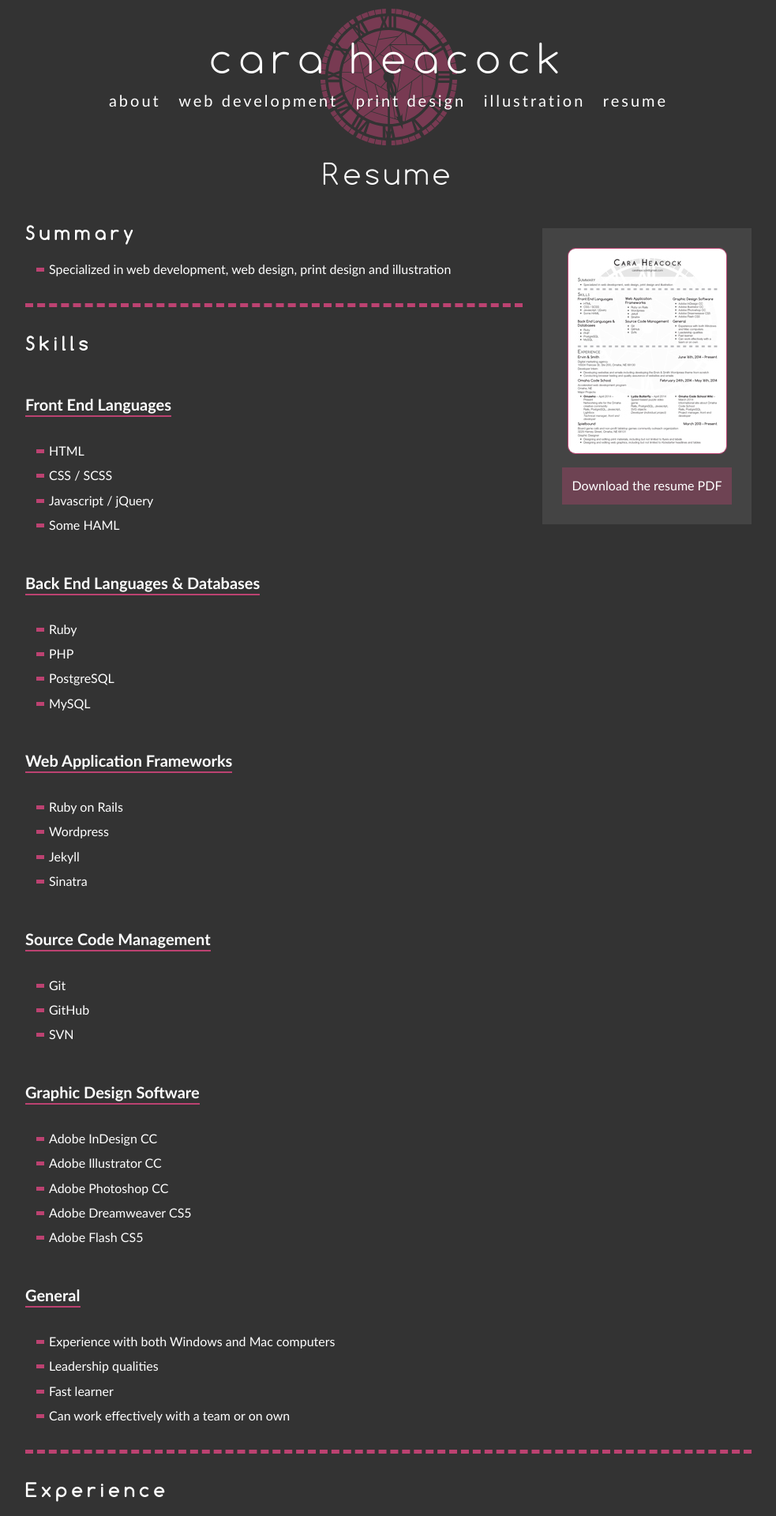
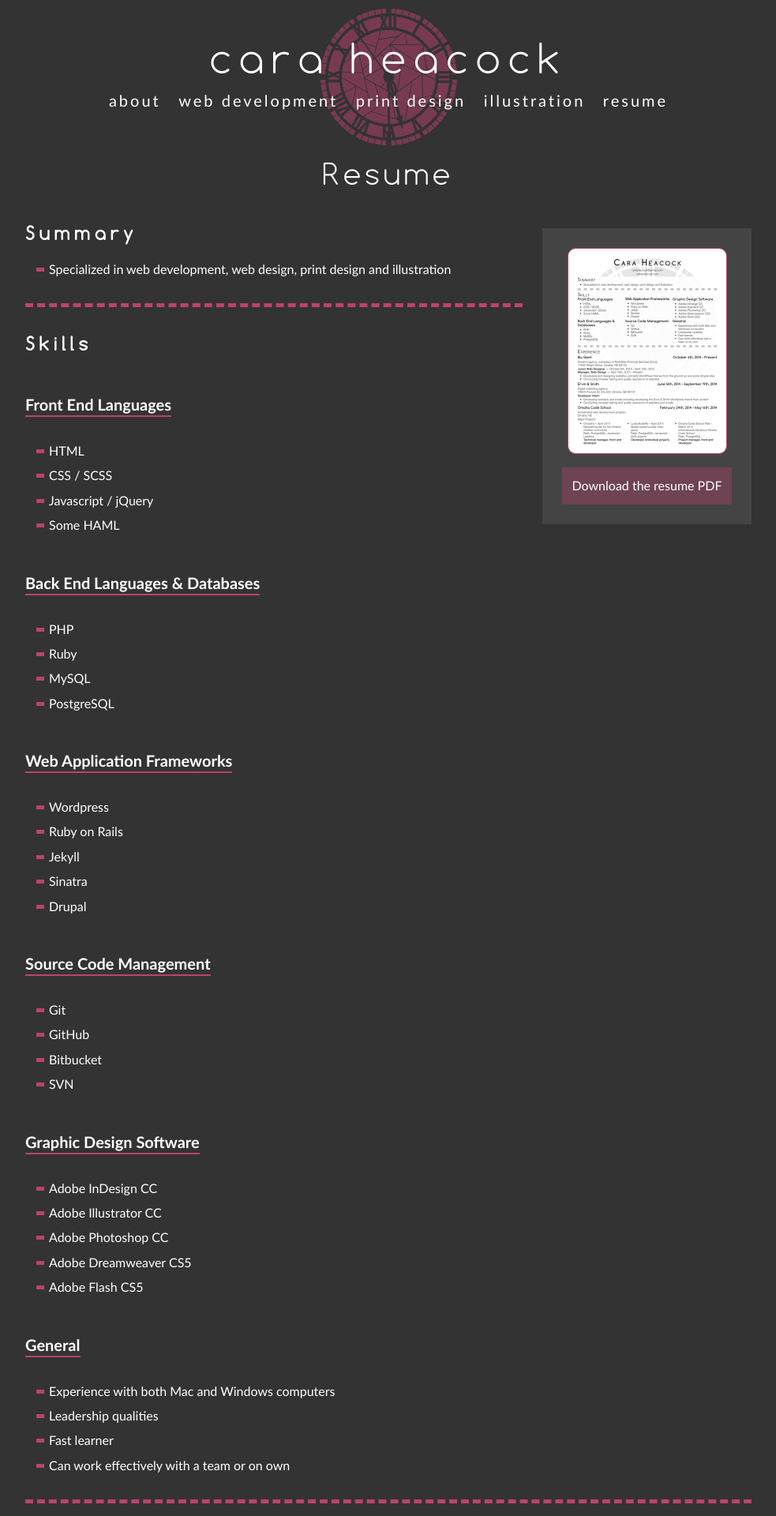
Before and after one commit to Caraheacock/caraheacock.github.io, a Jekyll site: the page built from resume.html, in a window 1280 px wide. Shown: the top 1920 px of the page at 79% size, without its empty margins (148-1131 px from the left). Built offline with Jekyll 4.4.1, drawn with Linux system fonts in a browser that asks for light colours; Markdown is read by kramdown in place of the engine named in the settings; some of the changed text lies outside the part shown.

Commit message:
Updated resume, added more media queries to portfolio thumbnails

```diff
--- a/_sass/_global/_media-queries.scss
+++ b/_sass/_global/_media-queries.scss
@@ -39,6 +39,12 @@
 }
 
 @media all and (min-width: 600px) {
+    #port-image-gallery {
+        img {
+            width: 200px;
+        }
+    }
+
     #resume_download_section {
         float: right;
         margin: 25px 0 25px 25px;
--- a/_sass/_pages/_portfolio.scss
+++ b/_sass/_pages/_portfolio.scss
@@ -46,4 +46,8 @@
         margin: 5px;
         padding: 0;
     }
+
+    img {
+        width: 100px;
+    }
 }
--- a/js/main.js
+++ b/js/main.js
@@ -36,7 +36,9 @@ $('document').ready(function(){
 
     // Loads color schemes depending on the hour of the day
     var loadColors = function() {
-        $body.addClass('hour' + hours);
+        if (!$body.hasClass('hour' + hours)) {
+            $body.addClass('hour' + hours);
+        }
 
         for (i = 0; i < 24; i++) {
             if (i != hours && $body.hasClass('hour' + i)) {
--- a/resume.html
+++ b/resume.html
@@ -6,7 +6,7 @@ title: Cara Heacock | Resume
 <h2>Resume</h2>
 
 <div id="resume_download_section">
-    <a href="/downloads/resume_web.pdf" target="_blank"><img src="/images/resume_200x259.jpg" width="200" height="259" alt="Resume Download" /></a>
+    <a href="/downloads/resume_web.pdf" target="_blank"><img src="/images/resume_400x518.jpg" width="200" height="259" alt="Resume Download" /></a>
     <p><a href="/downloads/resume_web.pdf" target="_blank">Download the resume PDF</a></p>
 </div>
 
@@ -29,24 +29,26 @@ title: Cara Heacock | Resume
 
 <h4>Back End Languages &amp; Databases</h4>
 <ul>
+    <li>PHP</li>
     <li>Ruby</li>
-    <li>PHP</li>
+    <li>MySQL</li>
     <li>PostgreSQL</li>
-    <li>MySQL</li>
 </ul>
 
 <h4>Web Application Frameworks</h4>
 <ul>
+    <li>Wordpress</li>
     <li>Ruby on Rails</li>
-    <li>Wordpress</li>
     <li>Jekyll</li>
     <li>Sinatra</li>
+    <li>Drupal</li>
 </ul>
 
 <h4>Source Code Management</h4>
 <ul>
     <li>Git</li>
     <li>GitHub</li>
+    <li>Bitbucket</li>
     <li>SVN</li>
 </ul>
 
@@ -61,7 +63,7 @@ title: Cara Heacock | Resume
 
 <h4>General</h4>
 <ul>
-    <li>Experience with both Windows and Mac computers</li>
+    <li>Experience with both Mac and Windows computers</li>
     <li>Leadership qualities</li>
     <li>Fast learner</li>
     <li>Can work effectively with a team or on own</li>
@@ -88,7 +90,7 @@ title: Cara Heacock | Resume
 
 <h4><a href="http://ervinandsmith.com/" target="_blank">Ervin &amp; Smith</a></h4>
 <p>
-    June 16th, 2014 &ndash; September 19th, 2014<br />
+    <strong>June 16th, 2014 &ndash; September 19th, 2014</strong><br />
     Digital marketing agency<br />
     16934 Frances St, Ste 200, Omaha, NE 68130<br />
 </p>
@@ -100,7 +102,7 @@ title: Cara Heacock | Resume
 
 <h4><a href="http://omahacodeschool.com/" target="_blank">Omaha Code School</a></h4>
 <p>
-    February 24th, 2014 &ndash; May 16th, 2014<br />
+    <strong>February 24th, 2014 &ndash; May 16th, 2014</strong><br />
     Accelerated web development program<br />
     Omaha, NE
 </p>
@@ -128,7 +130,7 @@ title: Cara Heacock | Resume
 
 <h4><a href="http://spielbound.org/" target="_blank">Spielbound</a></h4>
 <p>
-    March 2013 &ndash; Present<br />
+    <strong>March 2013 &ndash; Present</strong><br />
     Non-profit tabletop games community outreach organization<br />
     Omaha, NE
 </p>
@@ -140,7 +142,7 @@ title: Cara Heacock | Resume
 
 <h4><a href="http://devetterfitness.com/" target="_blank">DeVetter Fitness</a></h4>
 <p>
-    August 8th, 2011 &ndash; February 21st, 2014<br />
+    <strong>August 8th, 2011 &ndash; February 21st, 2014</strong><br />
     Fitness center<br />
     2525 S 174th Plz, Omaha, NE 68130
 </p>
@@ -154,7 +156,7 @@ title: Cara Heacock | Resume
 
 <h4><a href="http://www.strictly-business.com/" target="_blank">Strictly Business</a></h4>
 <p>
-    September 13th, 2010 &ndash; July 22nd, 2011<br />
+    <strong>September 13th, 2010 &ndash; July 22nd, 2011</strong><br />
     News and direct marketing magazine<br />
     Strictly Business, 2103 N. Cotner Blvd, Lincoln, NE 68505
 </p>
```
Also changed, not shown: other parts of resume.html (+4 -4 lines), images/resume_200x259.jpg (deleted), images/resume_400x518.jpg (added), 1 other file.
